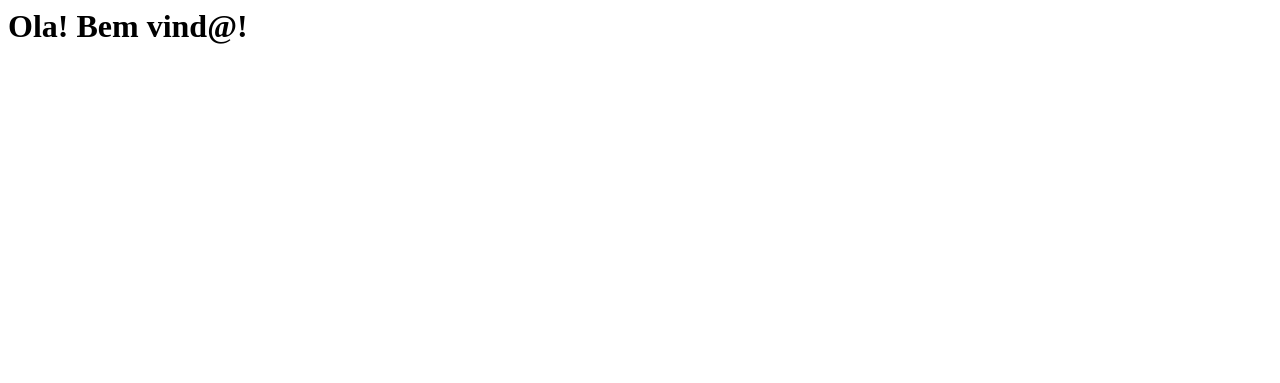
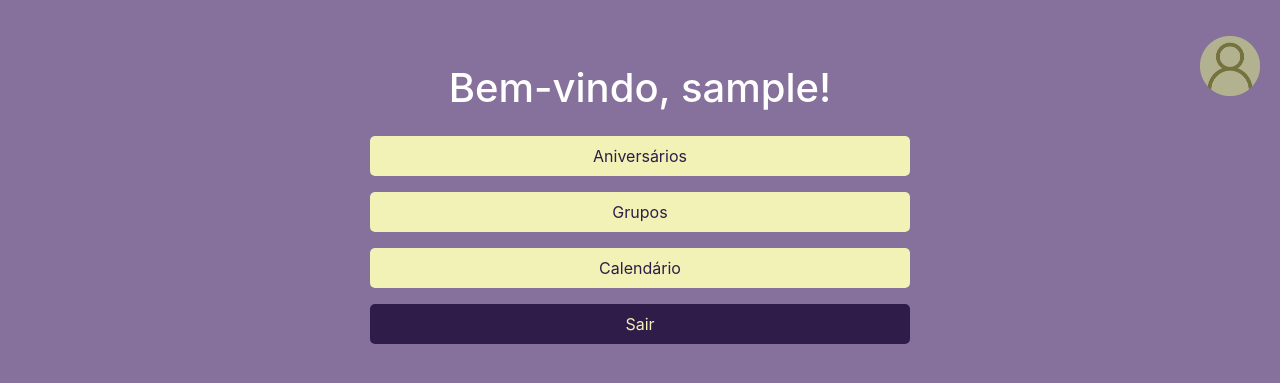
Before and after one commit to Devaneiosdarita/Happyday, a Flask app: page /main_page in a window 1280 px wide. Shown: the top 383 px of the page. Run offline with Flask 3, Linux system fonts and the light colour scheme; the visitor is signed in with stand-in values (Sample User, id 1); some libraries are stand-ins or nearby versions.

Commit message:
criado página de boas vindas

```diff
--- a/src/app.py
+++ b/src/app.py
@@ -3,6 +3,7 @@ import mysql.connector
 
 app = Flask(__name__)
 app.secret_key = 'aviso'
+
 
 # Conectar ao banco de dados MySQL
 db = mysql.connector.connect(
@@ -83,7 +84,22 @@ def registrar():
 
 @app.route('/main_page')
 def main_page():
-    return render_template('main_page.html')
+    if 'usuario_nome' in session:
+        return render_template('main_page.html', usuario_nome=session['usuario_nome'])
+    else:
+        return redirect(url_for('index'))
+
+@app.route('/aniversariante')
+def aniversariante():
+    return render_template('aniversariante.html')
+
+@app.route('/calendariopadrao')
+def calendariopadrao():
+    return render_template('calendariopadrao.html')
+
+@app.route('/grupos')
+def grupos():
+    return render_template('grupos.html')
 
 if __name__ == '__main__':
     app.run(debug=True)
--- a/src/templates/main_page.html
+++ b/src/templates/main_page.html
@@ -1 +1,138 @@
-<h1>Ola! Bem vind@!</h1>
+<!DOCTYPE html>
+<html lang="en">
+<head>
+    <meta charset="UTF-8">
+    <meta name="viewport" content="width=device-width, initial-scale=1.0">
+    <title>Bem-vindo!</title>
+    <link rel="stylesheet" href="https://cdn.jsdelivr.net/npm/bootstrap@4.0.0/dist/css/bootstrap.min.css" integrity="sha384-Gn5384xqQ1aoWXA+058RXPxPg6fy4IWvTNh0E263XmFcJlSAwiGgFAW/dAiS6JXm" crossorigin="anonymous">
+    <style>
+        body {
+            background-color: #86719C;
+        }
+
+        h1 {
+            color: #ffffff;
+            text-align: center;
+            margin-top: 2rem;
+        }
+
+        .container {
+            margin-top: 2rem;
+        }
+
+        .alert {
+            margin-top: 1rem;
+        }
+
+        .btn {
+            width: 100%;
+            padding: 0.5rem;
+            margin-top: 1rem;
+            background-color: #f2f1b6;
+            color: #301C48;
+            border: none;
+            border-radius: 5px;
+            cursor: pointer;
+        }
+
+        .btn:hover {
+            background-color: #D1B6F2;
+        }
+
+        .btn-back {
+            background: none;
+            border: none;
+            padding: 0;
+            position: absolute;
+            bottom: -100px;
+            left: 285px;
+        }
+
+        .dropdown-toggle {
+            background: url('boneco.png') no-repeat; /* Ajuste do posicionamento da imagem */
+            background-size: contain;
+            width: 60px;
+            height: 60px;
+            border: none;
+            padding: 0;
+        }
+
+        .dropdown-toggle::after {
+            display: none;
+        }
+
+        .dropdown-menu {
+            width: auto !important;
+        }
+
+        .dropdown-item {
+            color: #301C48;
+            background-color: #D1B6F2;
+        }
+
+        .dropdown-item:hover {
+            background-color: #86719C;
+        }
+
+        .position-fixed-top-right {
+            position: fixed;
+            top: 20px;
+            right: 20px; /* Ajuste para o canto superior direito */
+        }
+
+        select.form-control {
+            background-color: #ffffff;
+        }
+
+        /* Adicionando a classe customizada para o botão Sair */
+        .btn-sair {
+            color: #f2f1b6;
+            background-color: #301C48;
+        }
+    </style>
+</head>
+<body>
+    <div class="container">
+        <div class="row">
+            <div class="col-md-6 offset-md-3">
+                <h1>Bem-vindo, {{ usuario_nome }}!</h1>
+
+                 <!-- Aqui exibimos as mensagens flash -->
+                 {% with messages = get_flashed_messages(with_categories=true) %}
+                 {% if messages %}
+                     {% for category, message in messages %}
+                         <div class="alert alert-{{ category }}">
+                             {{ message }}
+                         </div>
+                     {% endfor %}
+                 {% endif %}
+             {% endwith %}
+
+
+                <a class="btn btn-primary" href="{{ url_for('aniversariante') }}">Aniversários</a>
+                <a class="btn btn-primary" href="{{ url_for('grupos') }}">Grupos</a>
+                <a class="btn btn-primary" href="{{ url_for('calendariopadrao') }}">Calendário</a>
+
+                <form action="{{ url_for('logout') }}" method="get">
+                    <!-- Adicionando a classe personalizada ao botão Sair -->
+                    <button class="btn btn-sair" type="submit">Sair</button>
+                </form>
+            </div>
+        </div>
+    </div>
+
+    <!-- Movendo o dropdown para o canto superior direito -->
+    <div class="dropdown position-fixed-top-right">
+    <button class="btn dropdown-toggle" type="button" id="dropdownMenuButton" data-toggle="dropdown" aria-haspopup="true" aria-expanded="false"></button>
+    <div class="dropdown-menu" aria-labelledby="dropdownMenuButton">
+            <a class="dropdown-item" href="#">Definições do utilizador</a>
+            <a class="dropdown-item" href="#">Apoio ao utilizador</a>
+            <a class="dropdown-item" href="#">Logout</a>
+        </div>
+    </div>
+
+    <script src="https://cdnjs.cloudflare.com/ajax/libs/jquery/3.6.0/jquery.min.js"></script>
+    <script src="https://cdnjs.cloudflare.com/ajax/libs/popper.js/2.11.6/umd/popper.min.js"></script>
+    <script src="https://stackpath.bootstrapcdn.com/bootstrap/4.5.2/js/bootstrap.min.js"></script>
+</body>
+</html>
```
Also changed, not shown: src/templates/aniversariante.html (renamed from aniversariante.html), src/templates/boneco.png (renamed from boneco.png), src/templates/botaofiltragem.png (renamed from botaofiltragem.png), src/templates/botaovoltar.png (renamed from botaovoltar.png), src/templates/calendariopadrao.html (renamed from calendariopadrao.html), src/templates/fundoPurple.png (renamed from fundoPurple.png), src/templates/grupos.html (renamed from grupos.html).
